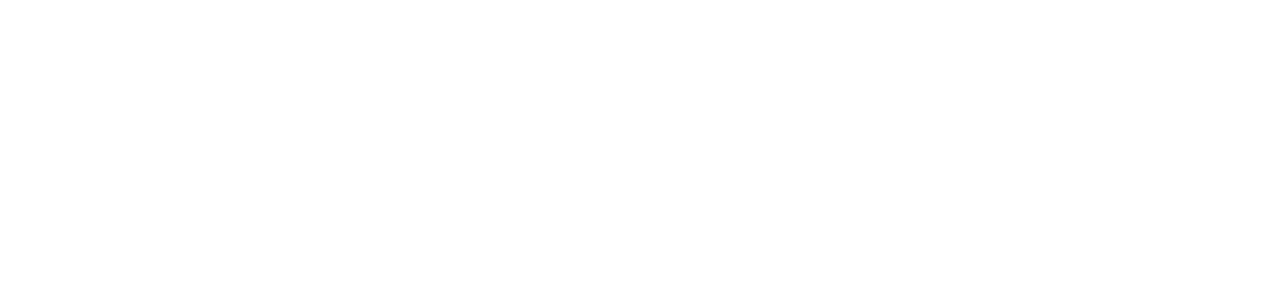
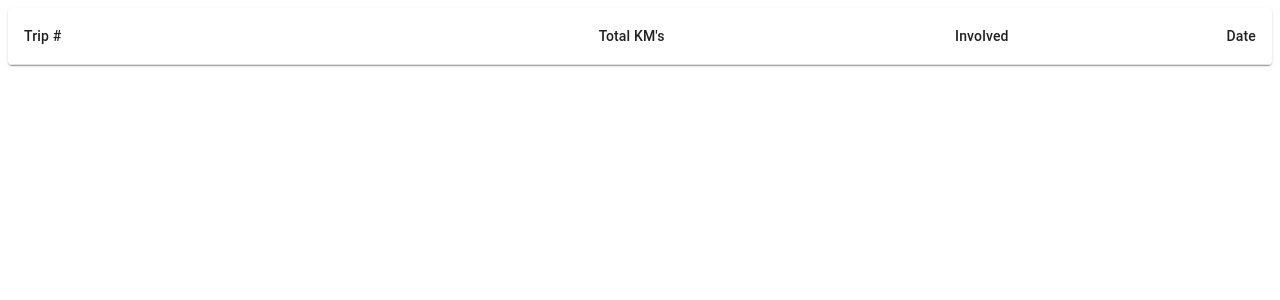
Before and after one commit to woobrendan/Fuel_Splitter, a React (Create React App) app in the folder fuel_splitter/: page /history in a window 1280 px wide. Shown: the top 300 px of the page. Built offline with nearby package versions, Linux system fonts and the light colour scheme.

Commit message:
update date type on temp data. comment out history.map and render one singleHistory component with temp data passed

```diff
--- a/fuel_splitter/src/components/History/GasHistory.tsx
+++ b/fuel_splitter/src/components/History/GasHistory.tsx
@@ -1,7 +1,8 @@
 import SingleHistory from "./SingleHistory";
 import { useAppSelector } from "../../store/hooks";
+import { FuelBill } from "../../model";
 
-const temp = {
+const temp: FuelBill = {
   totalPrice: 15.99,
   totalKM: 25,
   costPerLitre: 1.45,
@@ -16,7 +17,7 @@ const temp = {
       isDavidIn: false,
       isParcoIn: false,
       totalKM: 20,
-      date: Date.now(),
+      date: new Date(),
     },
     {
       isBrendanIn: false,
@@ -24,7 +25,7 @@ const temp = {
       isDavidIn: true,
       isParcoIn: true,
       totalKM: 5,
-      date: Date.now(),
+      date: new Date(),
     },
   ],
 };
@@ -34,9 +35,10 @@ const GasHistory: React.FC = () => {
 
   return (
     <section className="history">
-      {history.map((bill, index) => (
+      {/* {history.map((bill, index) => (
         <SingleHistory bill={bill} key={index} />
-      ))}
+      ))} */}
+      <SingleHistory bill={temp} />
     </section>
   );
 };
```
